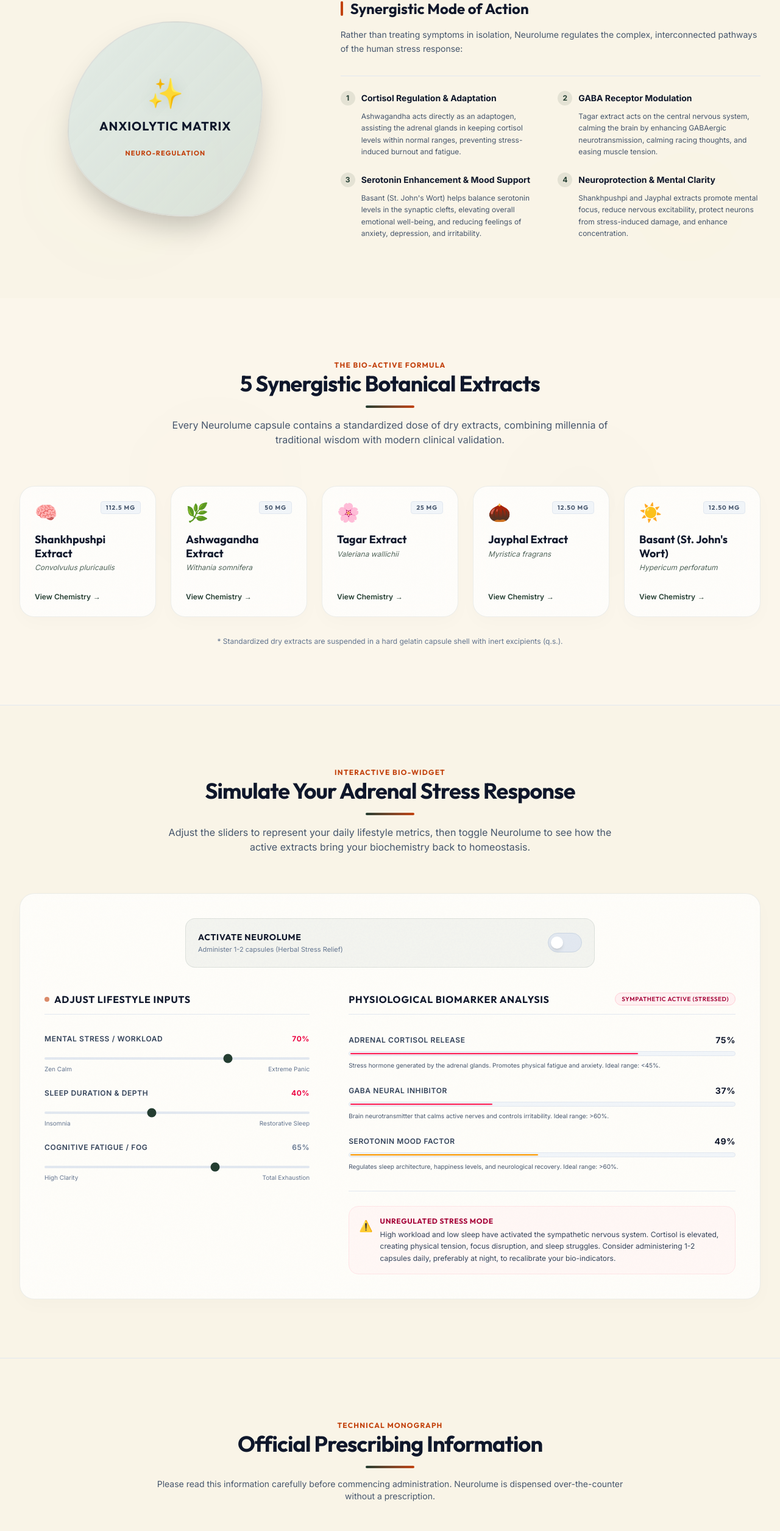
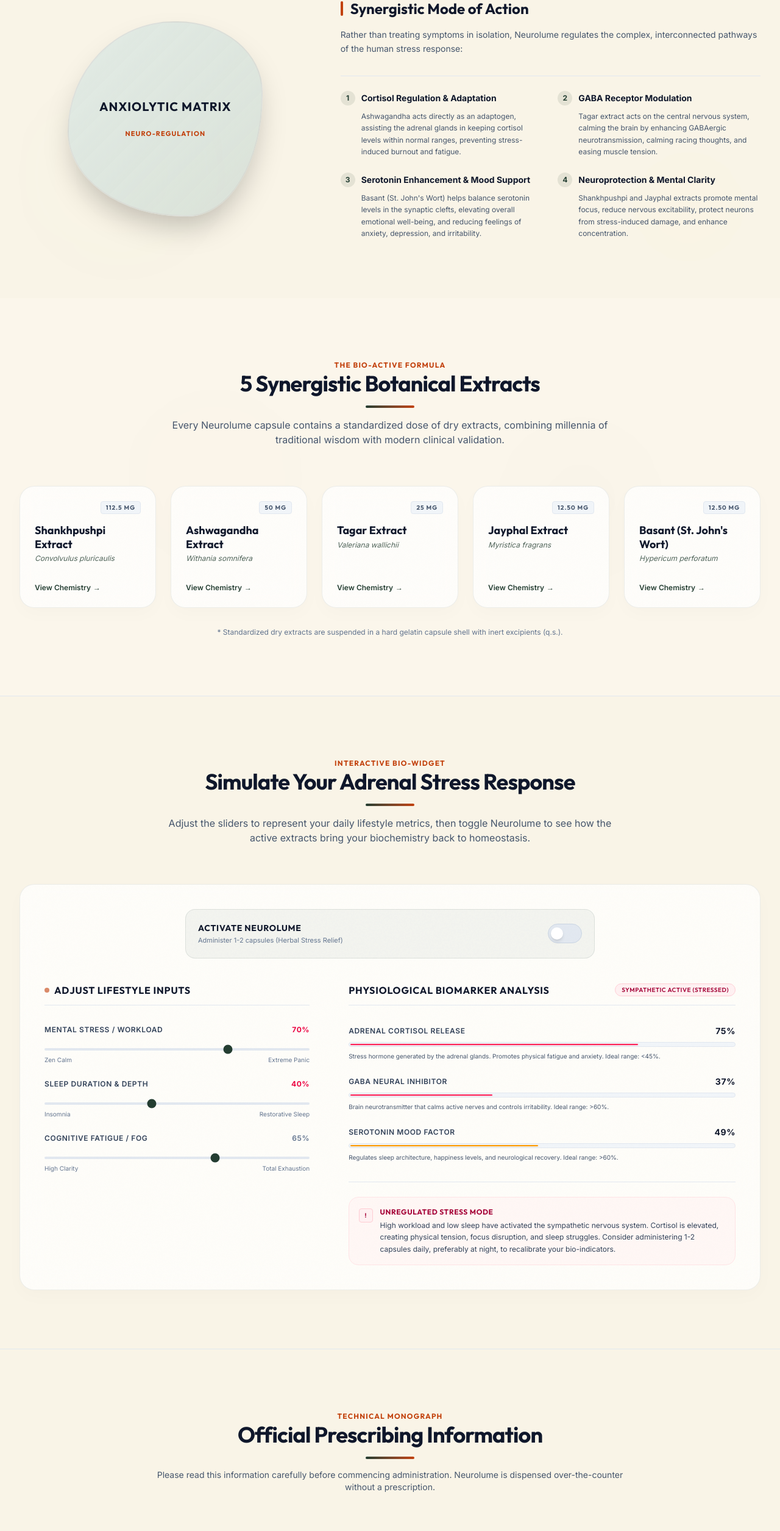
Before and after one commit to NeRd-StEyN/neurolume, a React (Vite) app: page / in a window 1280 px wide. Shown: the part 1114-3625 px from the top of the page at 61% size. Built offline with nearby package versions, Linux system fonts and the light colour scheme.

Commit message:
remove emojis from entire site

```diff
--- a/src/components/About.jsx
+++ b/src/components/About.jsx
@@ -51,9 +51,6 @@
 
                 {/* Overlay content */}
                 <div className="relative z-10 text-center space-y-4">
-                  <div className="text-5xl text-sage filter drop-shadow-[0_0_10px_rgba(34,60,48,0.15)]">
-                    ✨
-                  </div>
                   <h3 className="text-xl font-bold font-display text-slate-900 uppercase tracking-wider">
                     {t('about.leafTitle')}
                   </h3>
--- a/src/components/Ingredients.jsx
+++ b/src/components/Ingredients.jsx
@@ -15,7 +15,6 @@
       percentage: t('ingredients.items.shankhpushpi.percentage'),
       benefits: t('ingredients.items.shankhpushpi.benefits', { returnObjects: true }) || [],
       description: t('ingredients.items.shankhpushpi.description'),
-      icon: '🧠',
       color: 'from-emerald-500/20 to-teal-500/20',
       borderColor: 'rgba(16, 185, 129, 0.3)'
     },
@@ -27,7 +26,6 @@
       percentage: t('ingredients.items.ashwagandha.percentage'),
       benefits: t('ingredients.items.ashwagandha.benefits', { returnObjects: true }) || [],
       description: t('ingredients.items.ashwagandha.description'),
-      icon: '🌿',
       color: 'from-green-500/20 to-emerald-500/20',
       borderColor: 'rgba(52, 211, 153, 0.3)'
     },
@@ -39,7 +37,6 @@
       percentage: t('ingredients.items.tagar.percentage'),
       benefits: t('ingredients.items.tagar.benefits', { returnObjects: true }) || [],
       description: t('ingredients.items.tagar.description'),
-      icon: '🌸',
       color: 'from-teal-500/20 to-sage/20',
       borderColor: 'rgba(20, 184, 166, 0.3)'
     },
@@ -51,7 +48,6 @@
       percentage: t('ingredients.items.jayphal.percentage'),
       benefits: t('ingredients.items.jayphal.benefits', { returnObjects: true }) || [],
       description: t('ingredients.items.jayphal.description'),
-      icon: '🌰',
       color: 'from-amber-600/20 to-sunset/20',
       borderColor: 'rgba(245, 158, 11, 0.3)'
     },
@@ -63,7 +59,6 @@
       percentage: t('ingredients.items.basant.percentage'),
       benefits: t('ingredients.items.basant.benefits', { returnObjects: true }) || [],
       description: t('ingredients.items.basant.description'),
-      icon: '☀️',
       color: 'from-sunset/20 to-amber-500/20',
       borderColor: 'rgba(251, 191, 36, 0.3)'
     }
@@ -102,8 +97,7 @@
               className="wellness-card p-6 cursor-pointer border border-sage/10 hover:border-sunset/35 flex flex-col justify-between h-full group"
             >
               <div>
-                <div className="flex justify-between items-start mb-4">
-                  <span className="text-3xl">{item.icon}</span>
+                <div className="flex justify-end items-start mb-4">
                   <span className="text-[10px] uppercase font-bold tracking-widest px-2 py-0.5 rounded bg-slate-100 border border-slate-200 text-slate-600 font-display">
                     {item.dose}
                   </span>
@@ -161,8 +155,7 @@
                   </button>
 
                   <div className="p-8">
-                    <div className="flex items-center space-x-4 mb-4">
-                      <span className="text-5xl">{activeIngredient.icon}</span>
+                    <div className="mb-4">
                       <div>
                         <h3 className="text-2xl font-bold font-display text-slate-900">
                           {activeIngredient.name}
--- a/src/components/ProductDetails.jsx
+++ b/src/components/ProductDetails.jsx
@@ -99,7 +99,7 @@
 
                 <div className="grid grid-cols-1 sm:grid-cols-2 gap-4 pt-4 border-t border-slate-200 text-sm text-slate-600">
                   <div className="flex items-start space-x-3 p-4 rounded-xl border border-slate-200 bg-slate-50/50">
-                    <span className="text-xl mt-0.5">🧠</span>
+                    <span className="text-xl mt-0.5 text-sage select-none font-bold">•</span>
                     <div>
                       <h4 className="font-bold text-slate-900">{t('details.tensionTitle')}</h4>
                       <p className="text-xs text-slate-500 mt-1">
@@ -108,7 +108,7 @@
                     </div>
                   </div>
                   <div className="flex items-start space-x-3 p-4 rounded-xl border border-slate-200 bg-slate-50/50">
-                    <span className="text-xl mt-0.5">😴</span>
+                    <span className="text-xl mt-0.5 text-sage select-none font-bold">•</span>
                     <div>
                       <h4 className="font-bold text-slate-900">{t('details.insomniaTitle')}</h4>
                       <p className="text-xs text-slate-500 mt-1">
@@ -117,7 +117,7 @@
                     </div>
                   </div>
                   <div className="flex items-start space-x-3 p-4 rounded-xl border border-slate-200 bg-slate-50/50">
-                    <span className="text-xl mt-0.5">🔋</span>
+                    <span className="text-xl mt-0.5 text-sage select-none font-bold">•</span>
                     <div>
                       <h4 className="font-bold text-slate-900">{t('details.fatigueTitle')}</h4>
                       <p className="text-xs text-slate-500 mt-1">
@@ -126,7 +126,7 @@
                     </div>
                   </div>
                   <div className="flex items-start space-x-3 p-4 rounded-xl border border-slate-200 bg-slate-50/50">
-                    <span className="text-xl mt-0.5">🎭</span>
+                    <span className="text-xl mt-0.5 text-sage select-none font-bold">•</span>
                     <div>
                       <h4 className="font-bold text-slate-900">{t('details.imbalanceTitle')}</h4>
                       <p className="text-xs text-slate-500 mt-1">
@@ -260,7 +260,6 @@
 
                 <div className="grid grid-cols-1 sm:grid-cols-3 gap-4">
                   <div className="p-5 rounded-2xl border border-slate-200 bg-slate-50/50 text-center">
-                    <span className="text-2xl block mb-2">📦</span>
                     <h4 className="text-xs uppercase font-bold text-slate-800 mb-1 font-display">{t('details.packingTitle')}</h4>
                     <p className="text-xs text-slate-600 leading-relaxed">
                       {t('details.packingDesc')}
@@ -268,7 +267,6 @@
                   </div>
 
                   <div className="p-5 rounded-2xl border border-slate-200 bg-slate-50/50 text-center">
-                    <span className="text-2xl block mb-2">🌡️</span>
                     <h4 className="text-xs uppercase font-bold text-slate-800 mb-1 font-display">{t('details.storageTitle')}</h4>
                     <p className="text-xs text-slate-600 leading-relaxed">
                       {t('details.storageDesc')}
@@ -276,7 +274,6 @@
                   </div>
 
                   <div className="p-5 rounded-2xl border border-slate-200 bg-slate-50/50 text-center">
-                    <span className="text-2xl block mb-2">⏳</span>
                     <h4 className="text-xs uppercase font-bold text-slate-800 mb-1 font-display">{t('details.shelfTitle')}</h4>
                     <p className="text-xs text-slate-600 leading-relaxed">
                       {t('details.shelfDesc')}
--- a/src/components/StressDashboard.jsx
+++ b/src/components/StressDashboard.jsx
@@ -277,8 +277,10 @@
                     ? 'bg-emerald-50/50 border-emerald-100 text-slate-700'
                     : 'bg-rose-50/50 border-rose-100 text-slate-700'
                 }`}>
-                  <span className="text-lg flex-shrink-0 mt-0.5">
-                    {tookSupplement ? '🌱' : '⚠️'}
+                  <span className={`text-[10px] font-bold tracking-widest uppercase flex-shrink-0 mt-0.5 px-2 py-1 rounded border ${
+                    tookSupplement ? 'bg-emerald-50 text-emerald-800 border-emerald-200' : 'bg-rose-50 text-rose-800 border-rose-200'
+                  }`}>
+                    {tookSupplement ? '✓' : '!'}
                   </span>
                   <div>
                     <h4 className={`font-bold font-display uppercase tracking-wider ${
```
